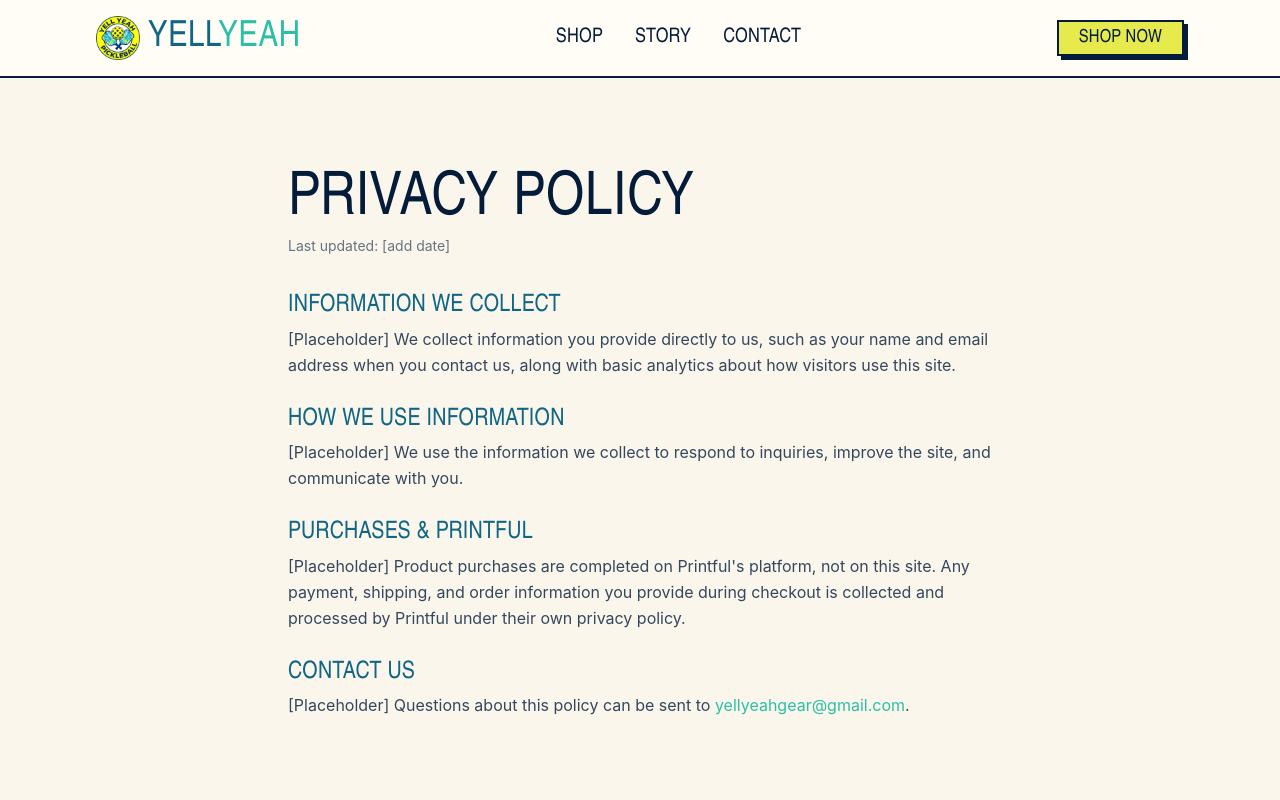
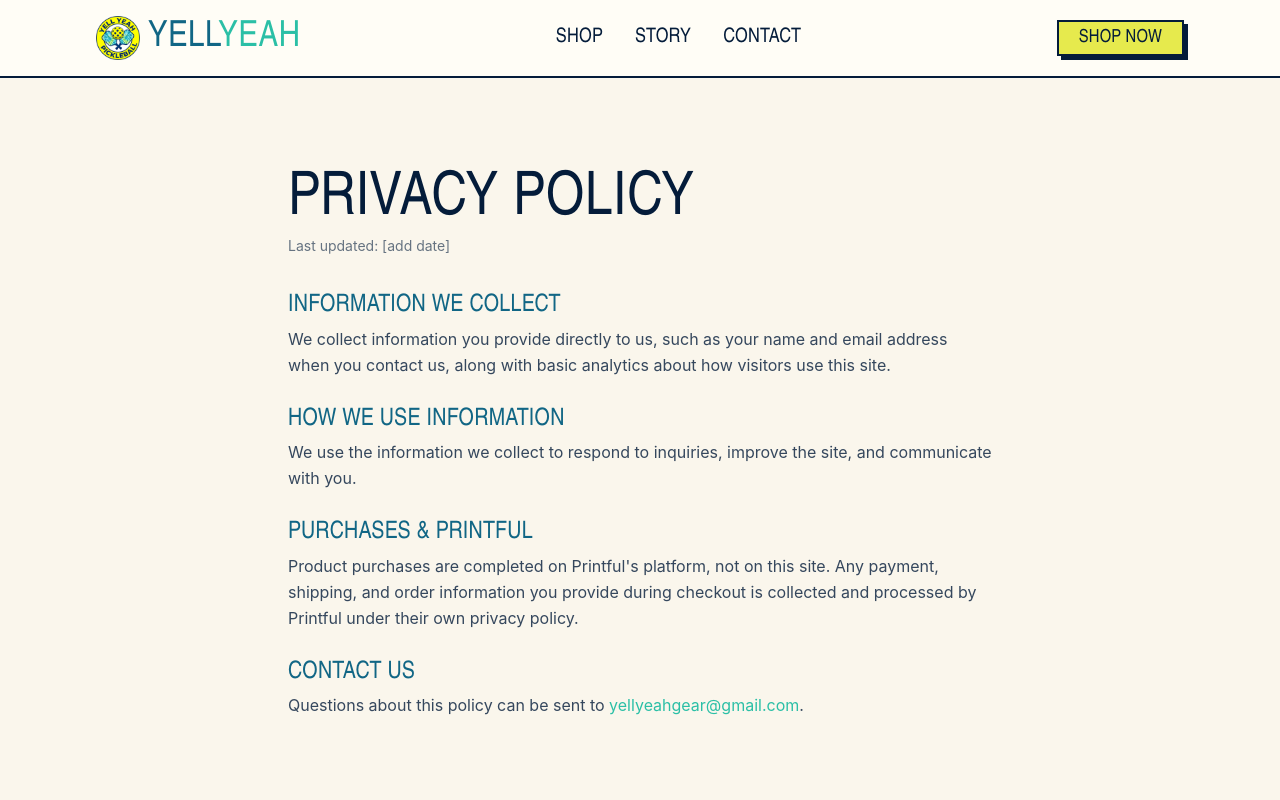
Before and after one commit to dcassese1-ship-it/yell-yeah-website, a Next.js app: page /privacy in a window 1280 px wide. Shown: the top 800 px of the page. Built offline with nearby package versions, Linux system fonts and the light colour scheme.

Commit message:
Remove [Placeholder] tags from Privacy page copy
Co-Authored-By: Claude Sonnet 5 <noreply@anthropic.com>

```diff
--- a/src/app/privacy/page.tsx
+++ b/src/app/privacy/page.tsx
@@ -12,7 +12,7 @@ export default function PrivacyPage() {
         <section>
           <h2 className="font-display shout text-2xl text-ocean">Information We Collect</h2>
           <p className="mt-2 leading-relaxed">
-            [Placeholder] We collect information you provide directly to us, such as your name
+            We collect information you provide directly to us, such as your name
             and email address when you contact us, along with basic analytics about how visitors
             use this site.
           </p>
@@ -21,7 +21,7 @@ export default function PrivacyPage() {
         <section>
           <h2 className="font-display shout text-2xl text-ocean">How We Use Information</h2>
           <p className="mt-2 leading-relaxed">
-            [Placeholder] We use the information we collect to respond to inquiries, improve the
+            We use the information we collect to respond to inquiries, improve the
             site, and communicate with you.
           </p>
         </section>
@@ -29,7 +29,7 @@ export default function PrivacyPage() {
         <section>
           <h2 className="font-display shout text-2xl text-ocean">Purchases &amp; Printful</h2>
           <p className="mt-2 leading-relaxed">
-            [Placeholder] Product purchases are completed on Printful&apos;s platform, not on this
+            Product purchases are completed on Printful&apos;s platform, not on this
             site. Any payment, shipping, and order information you provide during checkout is
             collected and processed by Printful under their own privacy policy.
           </p>
@@ -38,7 +38,7 @@ export default function PrivacyPage() {
         <section>
           <h2 className="font-display shout text-2xl text-ocean">Contact Us</h2>
           <p className="mt-2 leading-relaxed">
-            [Placeholder] Questions about this policy can be sent to{" "}
+            Questions about this policy can be sent to{" "}
             <a href="mailto:yellyeahgear@gmail.com" className="text-teal hover:underline">
               yellyeahgear@gmail.com
             </a>
```
